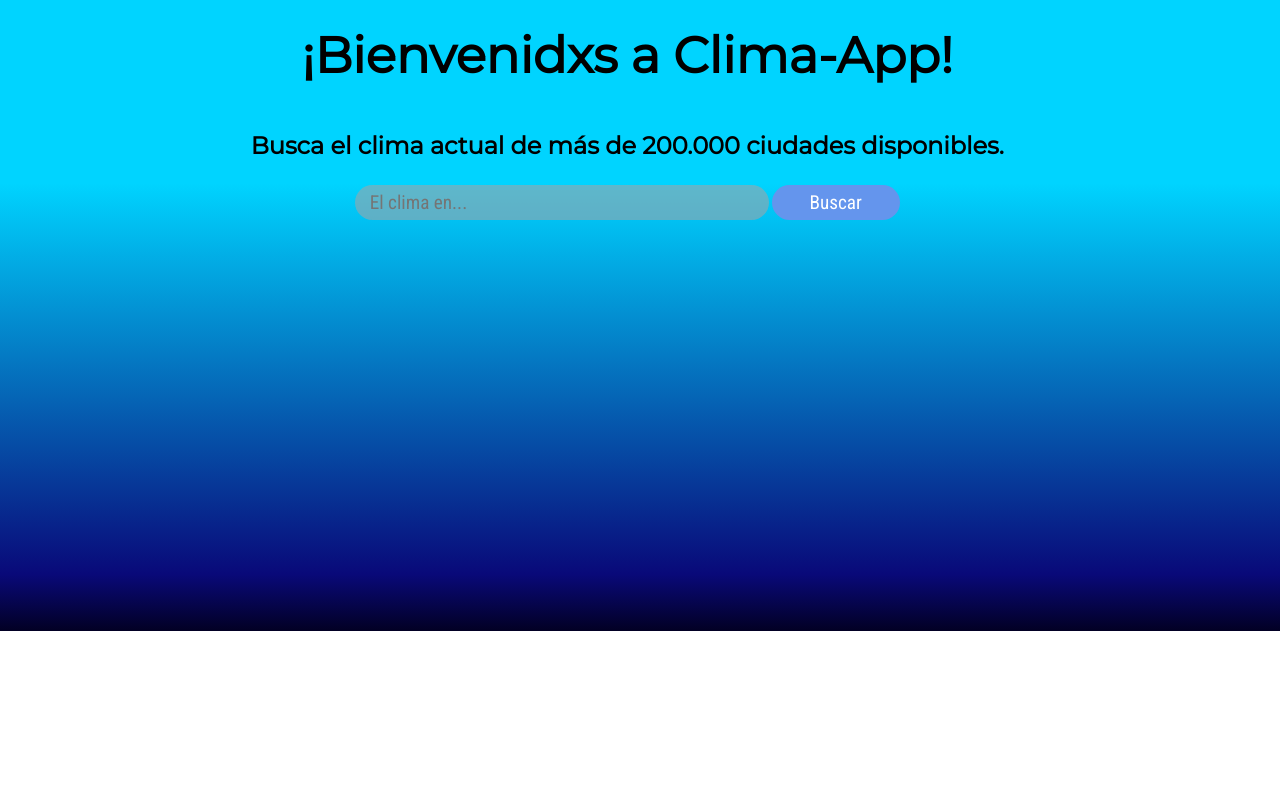
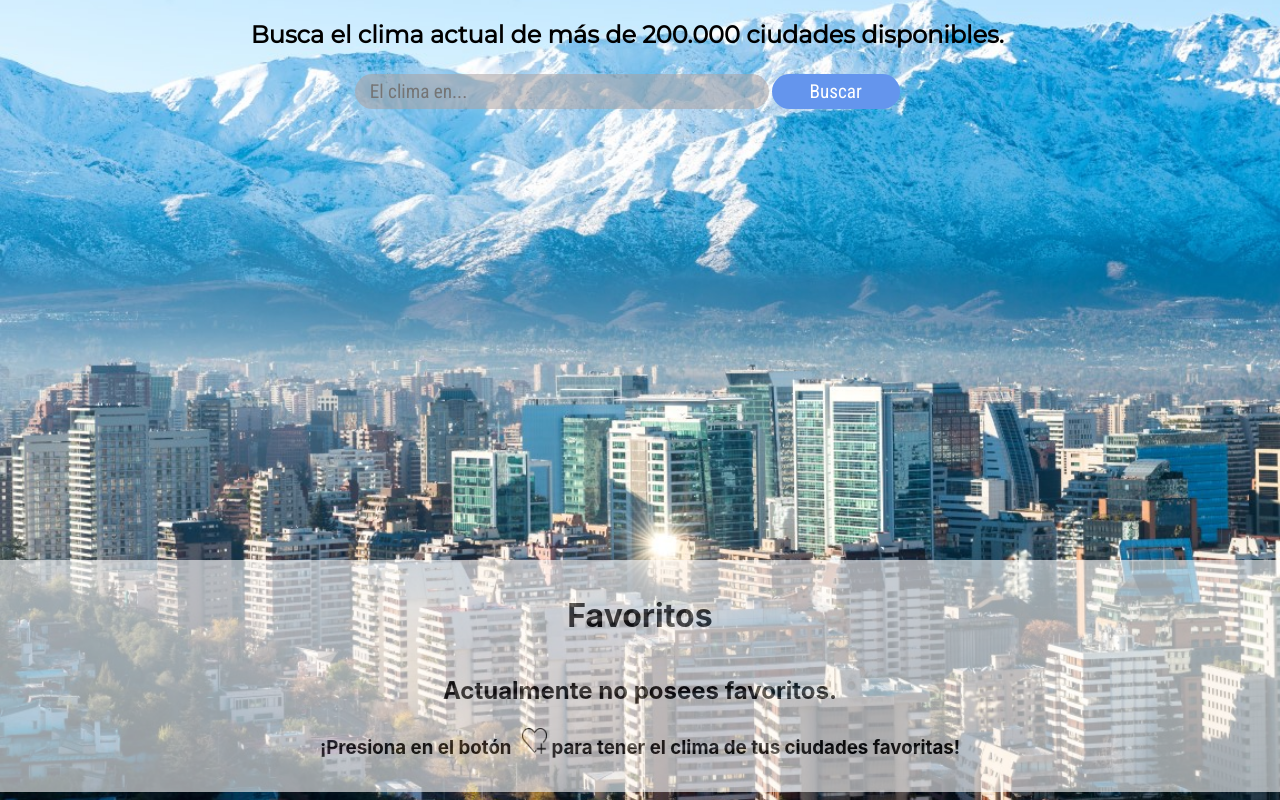
Before and after one commit to MatiiAutalan/DesafioNubi, a React (Create React App) app in the folder clima-app/: page / in a window 1280 px wide. Built offline with nearby package versions, Linux system fonts and the light colour scheme; what apisauce would draw is missing.

Commit message:
agregando funcionalidad de agregar a favoritos,cambio de fondo y otros estilos

```diff
--- a/clima-app/src/App.css
+++ /dev/null
@@ -1,10 +0,0 @@
-.App {
-  text-align: center;
-  background: rgb(2, 0, 36);
-  background: linear-gradient(
-    0deg,
-    rgba(2, 0, 36, 1) 0%,
-    rgba(9, 9, 121, 1) 9%,
-    rgba(0, 212, 255, 1) 71%
-  );
-}
--- a/clima-app/src/App.js
+++ b/clima-app/src/App.js
@@ -1,10 +1,13 @@
 import React, { Component } from "react";
-import "./App.css";
+import "./App.scss";
 
 import SearchBar from "./components/SearchBar";
 import WeatherData from "./components/WeatherData";
+import Favorite from "./components/Favorite";
+import EmptyFavourite from './components/Favorite/components/EmptyFavorite';
 import { fetchWeather } from "./services/serviceWeather";
 
+let favorites = [];
 class App extends Component {
   state = {
     city: "",
@@ -19,6 +22,7 @@ class App extends Component {
     icon: "",
     pressure: "",
     error: null,
+    favorites2: []
   };
 
   getWeather = async (e) => {
@@ -39,7 +43,7 @@ class App extends Component {
         humidity: response.data.main.humidity,
         tempMin: response.data.main.temp_min,
         tempMax: response.data.main.temp_max,
-        icon: "http://openweathermap.org/img/wn/"+response.data.weather[0].icon+"@2x.png",
+        icon: "http://openweathermap.org/img/wn/"+response.data.weather[0].icon+"@4x.png",
         pressure: response.data.main.pressure,
         error: null,
       });
@@ -48,11 +52,24 @@ class App extends Component {
     }
   };
 
+  handleAddFavorite = ({city, temperature, tempMin, tempMax, feelsLike, icon}) => () => {
+    favorites.push({city, temperature, tempMin, tempMax, feelsLike, icon});
+    this.setState({ favorites2: favorites})
+  }
+
   render() {
     return (
       <div className="App">
-        <SearchBar getWeather={this.getWeather} />
-        <WeatherData {...this.state} />
+        <div className="SearchContent">
+          <SearchBar getWeather={this.getWeather} />
+          <WeatherData {...this.state} handleAddFavorite={this.handleAddFavorite} />
+        </div>
+        <div className="Favourite">
+          <h1 className="FavoriteTitle">Favoritos</h1>
+          <div className="FavoritesCards">
+            {this.state.favorites2.length > 0 ? this.state.favorites2.map(favorite => <Favorite favorite={favorite} />) : <EmptyFavourite />}
+          </div>
+        </div>
       </div>
     );
   }
--- /dev/null
+++ b/clima-app/src/App.scss
@@ -0,0 +1,39 @@
+.App {
+  background-image: url('./assets/santiago.jpg');
+  background-position: center;
+  background-size: cover;
+  background-repeat: no-repeat;
+  height: 100vh;
+  display: flex;
+  flex-direction: column;
+}
+
+.SearchContent {
+  display: flex;
+  flex-direction: column;
+  height: 70%;
+}
+
+.Favourite {
+  display: flex;
+  background-color: white;
+  flex-direction: column;
+  justify-content: center;
+  height: 29%;
+  width: 100%;
+  color: white;
+  overflow: auto;
+  opacity: .6;
+}
+
+.FavoritesCards {
+  display: flex;
+  justify-content: center;
+  flex-wrap: wrap;
+}
+
+.FavoriteTitle {
+  color: black;
+  display: flex;
+  justify-content: center;
+}
--- a/clima-app/src/components/AddFavorites/index.js
+++ b/clima-app/src/components/AddFavorites/index.js
@@ -2,13 +2,10 @@ import React from "react";
 import styles from "./styles.module.scss";
 import heartfav from "../../assets/heartfav.png";
 
-const AddFavorites = () => {
-  const handleClick = () => {
-    alert("Agregado a favoritos");
-  };
+const AddFavorites = ({ handleAddFavorite }) => {
   return (
     <button className={styles.fav}>
-      <img className={styles.heart} src={heartfav} alt="icono favoritos" onClick={handleClick} />
+      <img className={styles.heart} src={heartfav} alt="icono favoritos" onClick={handleAddFavorite} />
     </button>
   );
 };
--- /dev/null
+++ b/clima-app/src/components/Favorite/components/EmptyFavorite/index.js
@@ -0,0 +1,15 @@
+import React from "react";
+import heartfav from "../../../../assets/heartfav.png";
+
+import styles from './styles.module.scss';
+
+const EmptyFavourite = () => {
+  return (
+    <div className={styles.text}>
+        <h2>Actualmente no posees favoritos.</h2>
+        <h3>¡Presiona en el botón<img className={styles.heart} src={heartfav} alt="icono favoritos" /> para tener el clima de tus ciudades favoritas!</h3>
+    </div>
+  );
+};
+
+export default EmptyFavourite;
--- /dev/null
+++ b/clima-app/src/components/Favorite/components/EmptyFavorite/styles.module.scss
@@ -0,0 +1,14 @@
+img {
+  width: 2vw;
+  height: 2vw;
+  margin-left: 10px;
+  margin-top: 3px;
+}
+
+.text {
+  color: #000000;
+
+  h2, h3{
+    text-align: center;
+  }
+}
--- /dev/null
+++ b/clima-app/src/components/Favorite/index.js
@@ -0,0 +1,19 @@
+import React from "react";
+
+import styles from "./styles.module.scss";
+
+const Favorite = ({favorite}) => {
+  const {city, temperature, tempMin, tempMax, feelsLike, icon} = favorite;
+  return (
+    <div className={styles.container}>
+    <p>{city}</p>
+    <p>{temperature}</p>
+    <p>{tempMin}</p>
+    <p>{tempMax}</p>
+    <p>{feelsLike}</p>
+    <img src={icon} alt="imagen-estado-clima"/>
+    </div>
+  );
+};
+
+export default Favorite;
--- /dev/null
+++ b/clima-app/src/components/Favorite/styles.module.scss
@@ -0,0 +1,10 @@
+.container {
+    border: solid 2px black;
+    border-radius: 10px;
+    width: 25%;
+    height: 25%;
+    display: flex;
+    justify-content: center;
+    flex-direction: column;
+    margin-top: 25px;
+}
--- a/clima-app/src/components/SearchBar/index.js
+++ b/clima-app/src/components/SearchBar/index.js
@@ -4,7 +4,6 @@ import styles from "../SearchBar/styles.module.scss";
 const SearchBar = (props) => {
   return (
     <div className={styles.container}>
-      <h1 className={styles.title}>¡Bienvenidxs a Clima-App!</h1>
       <h2 className={styles.subtitle}>
         Busca el clima actual de más de 200.000 ciudades disponibles.
       </h2>
--- a/clima-app/src/components/WeatherData/index.js
+++ b/clima-app/src/components/WeatherData/index.js
@@ -15,7 +15,7 @@ const WeatherData = (props) => {
       <div>
         <div className={styles.title}>
         <h1>{props.city}</h1>
-        <AddFavorites/>
+        <AddFavorites handleAddFavorite={props.handleAddFavorite({city: props.city, temperature: props.temperature, tempMin: props.tempMin, tempMax: props.tempMax, feelsLike: props.feelsLike, icon: props.icon})}/>
         </div>
         <div className={styles.data}>
           <div className={styles.principalData}>
@@ -26,7 +26,7 @@ const WeatherData = (props) => {
             </p>
           </div>
           <div className={styles.containerIcon}>
-            <img src={props.icon} alt="imagen estado clima"/>
+            <img src={props.icon} alt="imagen-estado-clima"/>
             <h3>{props.description}</h3>
           </div>
           <div className={styles.secondaryData}>
--- a/clima-app/src/components/WeatherData/styles.module.scss
+++ b/clima-app/src/components/WeatherData/styles.module.scss
@@ -49,8 +49,16 @@
 .containerIcon {
   margin: 0 4vw;
 
+  img {
+    width: 8vw;
+    height: 8vw;
+    margin-left: 20px;
+    margin-top: 3px;
+  }
+
   h3 {
     margin-top: 0;
+    text-align: center;
   }
 }
 
```
Also changed, not shown: clima-app/src/assets/plus.svg (added), clima-app/src/assets/santiago.jpg (added).
